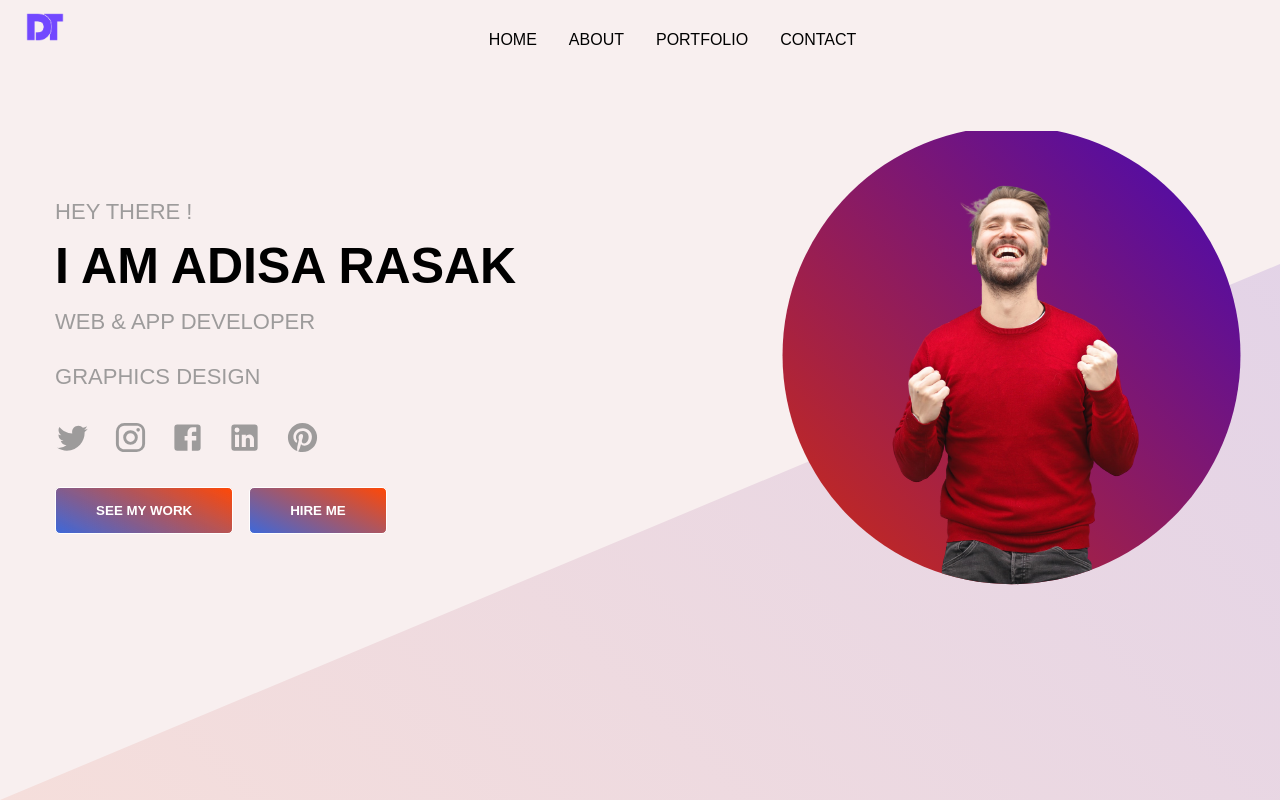
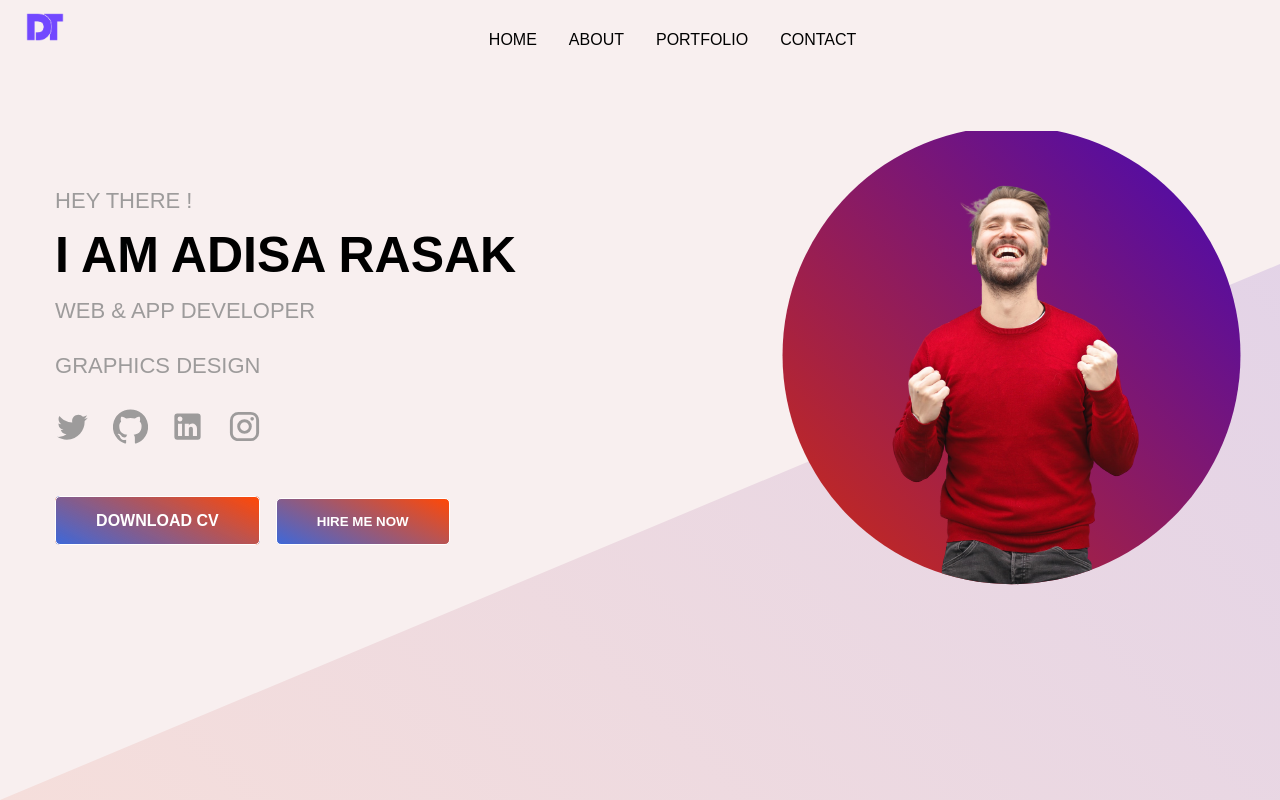
Before and after one commit to Adisaduke/dukee, a React (Create React App) app: page / in a window 1280 px wide. Shown: the top 800 px of the page. Built offline with nearby package versions, Linux system fonts and the light colour scheme.

Commit message:
new changes

```diff
--- a/src/components/Main.js
+++ b/src/components/Main.js
@@ -1,27 +1,22 @@
-import { Facebook, Instagram, LinkedIn, MenuBook, Pinterest, SettingsPowerRounded, Twitter } from '@material-ui/icons'
+import { Facebook, Instagram, LinkedIn, MenuBook, Pinterest, SettingsPowerRounded, Twitter, GitHub } from '@material-ui/icons'
 import React, { useState } from 'react'
 import './styles/Main.scss'
 import man from './assets/man.png'
 import { Routes, Route, useNavigate } from 'react-router-dom'
 import Works from './Works'
 import Contact from './Contact'
-import FileSaver from 'file-saver'
 import logos from './assets/logos.png'
+
 
 
 const Main = () => {
 
     const navigate = useNavigate();
 
-    const saveFile = () =>{
-        FileSaver.saveAs(
-            process.env.REACT_APP_CLIENT_URL + "./assets/logos.png", 'logos.png'
-        )
-    }
 
-    const navigateToWorks = () =>{
-        navigate('/works');
-    }
+    // const navigateToWorks = () =>{
+    //     navigate('/works');
+    // }
 
     const navigateToCOntact = () =>{
         navigate('/contact');
@@ -41,17 +36,16 @@ const Main = () => {
                             <p>Graphics Design</p>
 
                             <div className="icons">
-                                <Twitter className='icon'/>
-                                <Instagram className='icon'/>
-                                <Facebook className='icon'/>
-                                <LinkedIn className='icon'/>
-                                <Pinterest className='icon'/>
+                                <a href="https://www.twitter.com" target="_blank" className='social_accounts'><Twitter className='icon'/></a>
+                                <a href="https://github.com/Adisaduke/dukee" target="_blank" className='social_accounts'><GitHub className='icon'/></a>
+                                <a href="https://www.linkedin.com" target="_blank" className='social_accounts'><LinkedIn className='icon'/></a>
+                                <a href="https://www.instagram.com" target="_blank" className='social_accounts'><Instagram className='icon'/></a>
                             </div>
 
 
                     <div className="buttons">
-                        <button  onClick={saveFile}>See My Work</button>
-                        <button onClick={navigateToCOntact}>Hire Me</button>
+                        <a href={logos} download="logos.png">Download CV</a>
+                        <button onClick={navigateToCOntact}>Hire Me Now</button>
 
                         <Routes>
                             <Route path='/works' element={<Works/>}/>
--- a/src/components/Works.js
+++ b/src/components/Works.js
@@ -21,32 +21,33 @@ const Works = () => {
 
                 <div className="cards">
                     <img src={react} alt="" />
-                    <button>See Work</button>
+                    <a href="https://www.gmail.com" target="_blank" className='social_accounts'><button>See Work</button></a>
+
                 </div>
 
                 <div className="cards">
                     <img src={ui} alt="" />
-                    <button>See Work</button>
+                    <a href="https://www.gmail.com" target="_blank" className='social_accounts'><button>See Work</button></a>
                 </div>
 
                 <div className="cards">
                    <img src={food} alt="" />
-                    <button>See Work</button>
+                   <a href="https://www.gmail.com" target="_blank" className='social_accounts'><button>See Work</button></a>
                 </div>
 
                 <div className="cards">
                    <img src={drumkiit} alt="" />
-                    <button>See Work</button>
+                   <a href="https://www.gmail.com" target="_blank" className='social_accounts'><button>See Work</button></a>
                 </div>
 
                 <div className="cards">
                    <img src={keeperr} alt="" />
-                    <button>See Work</button>
+                   <a href="https://www.gmail.com" target="_blank" className='social_accounts'><button>See Work</button></a>
                 </div>
 
                 <div className="cards">
                    <img src={Expenses} alt="" />
-                    <button>See Work</button>
+                   <a href="https://www.gmail.com" target="_blank" className='social_accounts'><button>See Work</button></a>
                 </div>
 
             </div>
--- a/src/components/styles/Main.scss
+++ b/src/components/styles/Main.scss
@@ -83,11 +83,27 @@
         text-transform: uppercase;
         font-weight: bolder;
     }
+
+    a{
+        padding: 15px 40px;
+        margin-top: 2rem;
+        margin-right: 1rem;
+        background: linear-gradient(25deg,rgba(1, 60, 210, 0.753),rgb(255, 72, 6));
+        color: #fff;
+        border: 1px solid #fff;
+        cursor: pointer;
+        border-radius: 5px;
+        text-transform: uppercase;
+        font-weight: bolder;
+    }
 }
 
 .main__container.active {
     background: red;
 }
+
+
+
 
 
 
@@ -109,7 +125,11 @@
     }
 
 
-    .buttons button {
+    .buttons button  {
+        padding: 8px 20px;
+    }
+
+    .buttons a{
         padding: 8px 20px;
     }
     .icons {
```
